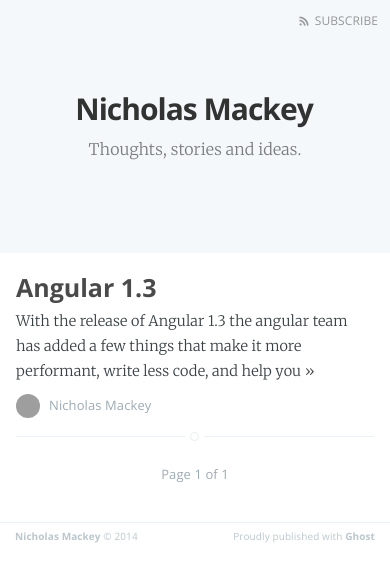
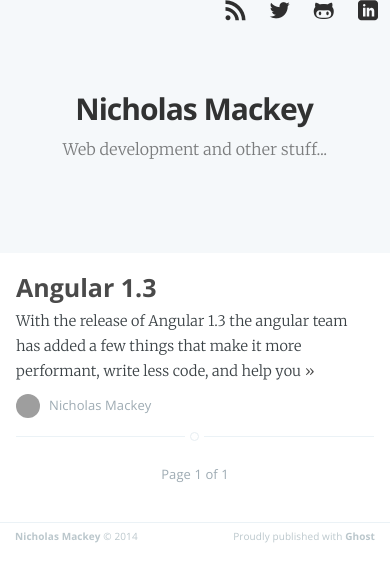
Before and after one commit to nmackey/nmackey.github.io, a plain HTML site: page index.html in a window 390 px wide. Drawn offline with nearby package versions, Linux system fonts and the light colour scheme; grey boxes are pictures that could not be loaded.

Commit message:
Blog update at 2014-11-16 07:25:51

```diff
--- a/assets/css/screen.css
+++ b/assets/css/screen.css
@@ -115,9 +115,20 @@
     font-style: normal;
 }
 
+@font-face {
+    font-family: "social-icon-extras";
+    src:url("../fonts/social-icon-extras.eot");
+    src:url("../fonts/social-icon-extras.eot?") format("embedded-opentype"),
+        url("../fonts/social-icon-extras.woff") format("woff"),
+        url("../fonts/social-icon-extras.ttf") format("truetype"),
+        url("../fonts/social-icon-extras.svg") format("svg");
+    font-weight: normal;
+    font-style: normal;
+}
+
 /* Apply these base styles to all icons */
 [class^="icon-"]:before, [class*=" icon-"]:before {
-    font-family: "casper-icons", "Open Sans", sans-serif;
+    font-family: "casper-icons", "social-icon-extras", "Open Sans", sans-serif;
     speak: none;
     font-style: normal;
     font-weight: normal;
@@ -159,6 +170,12 @@
 }
 .icon-link:before {
     content: "\f608";
+}
+.icon-github:before {
+    content: "\f609";
+}
+.icon-linkedin:before {
+    content: "\f610";
 }
 
 
@@ -593,7 +610,7 @@
     margin-right: 8px;
 }
 
-.subscribe-button {
+.social-button {
     -webkit-box-sizing: border-box;
     -moz-box-sizing: border-box;
     box-sizing: border-box;
@@ -601,20 +618,19 @@
     float: right;
     height: 38px;
     padding: 0 20px;
-    border: transparent 1px solid;
+    /*border: transparent 1px solid;*/
     color: #9EABB3;
-    text-align: center;
+    /*text-align: center;
     font-size: 12px;
     text-transform: uppercase;
     line-height: 35px;
     white-space: nowrap;
     border-radius: 3px;
-    background: rgba(0,0,0,0.1);
+    background: rgba(0,0,0,0.1);*/
     transition: all ease 0.3s;
 }
-.subscribe-button:before {
-    font-size: 9px;
-    margin-right: 6px;
+.social-button:before {
+    font-size: 20px;
 }
 
 /* Special styles when overlaid on an image*/
@@ -632,31 +648,38 @@
 }
 .no-cover .main-nav.overlay,
 .no-cover .back-button,
-.no-cover .subscribe-button {
+.no-cover .social-button {
     background: none;
 }
 
-.main-nav.overlay a {
-    color: #fff;
-}
-
-.main-nav.overlay .back-button,
-.main-nav.overlay .subscribe-button {
+.main-nav.overlay .back-button {
     border-color: rgba(255,255,255,0.6);
 }
 
-.main-nav.overlay a:hover {
-    color: #222;
-    border-color: #fff;
-    background: #fff;
-    transition: all 0.1s ease;
-}
-
 /* Add a border to the buttons on hover */
-.back-button:hover,
-.subscribe-button:hover {
+.back-button:hover {
     border-color: #bfc8cd;
     color: #9EABB3;
+}
+
+.subscribe-button:hover {
+    color: orange;
+    transition: all 0.1s ease;
+}
+
+.twitter-button:hover {
+    color: #33CCFF;
+    transition: all 0.1s ease;
+}
+
+.github-button:hover {
+    color: black;
+    transition: all 0.1s ease;
+}
+
+.linkedin-button:hover {
+    color: #007bb6;
+    transition: all 0.1s ease;
 }
 
 /* The details of your blog. Defined in ghost/settings/ */
@@ -693,8 +716,7 @@
     color: rgba(0,0,0,0.5);
 }
 
-.no-cover .main-nav.overlay .back-button,
-.no-cover .main-nav.overlay .subscribe-button {
+.no-cover .main-nav.overlay .back-button {
     color: rgba(0,0,0,0.4);
     border-color: rgba(0,0,0,0.3);
 }
@@ -1486,7 +1508,7 @@
     }
 
     .back-button,
-    .subscribe-button {
+    .social-button {
         height: 44px;
         line-height: 41px;
         border-radius: 0;
@@ -1494,7 +1516,7 @@
         background: transparent;
     }
     .back-button:hover,
-    .subscribe-button:hover {
+    .social-button:hover {
         border-color: #ebeef0;
         color: #2e2e2e;
         background: #ebeef0;
@@ -1504,26 +1526,18 @@
         padding: 0 15px 0 10px;
     }
 
-    .subscribe-button {
+    .social-button {
         padding: 0 12px;
-    }
-
-    .main-nav.overlay a:hover {
-        color: #fff;
-        border-color: transparent;
-        background: transparent;
     }
 
     .no-cover .main-nav.overlay {
         background: none;
     }
-    .no-cover .main-nav.overlay .back-button,
-    .no-cover .main-nav.overlay .subscribe-button {
+    .no-cover .main-nav.overlay .back-button {
         border: none;
     }
 
-    .main-nav.overlay .back-button,
-    .main-nav.overlay .subscribe-button {
+    .main-nav.overlay .back-button {
         border-color: transparent;
     }
 
--- a/index.html
+++ b/index.html
@@ -4,14 +4,14 @@
     <meta http-equiv="X-UA-Compatible" content="IE=edge">
 
     <title>Nicholas Mackey</title>
-    <meta name="description" content="Thoughts, stories and ideas.">
+    <meta name="description" content="Web development and other stuff...">
 
     <meta name="HandheldFriendly" content="True">
     <meta name="viewport" content="width=device-width, initial-scale=1.0">
 
     <link rel="shortcut icon" href="favicon.ico">
 
-    <link rel="stylesheet" type="text/css" href="assets/css/screen.css?v=d06d79d493">
+    <link rel="stylesheet" type="text/css" href="assets/css/screen.css?v=3ccfa9c63c">
     <link rel="stylesheet" type="text/css" href="http://fonts.googleapis.com/css?family=Merriweather:300,700,700italic,300italic%7COpen+Sans:700,400">
 
     <link rel="canonical" href="http://localhost:2368/">
@@ -24,12 +24,15 @@
 <header class="main-header no-cover">
     <nav class="main-nav overlay clearfix">
 
-        <a class="subscribe-button icon-feed" href="http://localhost:2368/rss/">Subscribe</a>
+        <a class="social-button linkedin-button icon-linkedin" href="http://www.linkedin.com/pub/nicholas-mackey/2a/34/546"></a>
+        <a class="social-button github-button icon-github" href="https://github.com/nmackey/"></a>
+        <a class="social-button twitter-button icon-twitter" href="https://twitter.com/nicholas_mackey"></a>
+        <a class="social-button subscribe-button icon-feed" href="http://localhost:2368/rss/"></a>
     </nav>
     <div class="vertical">
         <div class="main-header-content inner">
             <h1 class="page-title">Nicholas Mackey</h1>
-            <h2 class="page-description">Thoughts, stories and ideas.</h2>
+            <h2 class="page-description">Web development and other stuff...</h2>
         </div>
     </div>
     <a class="scroll-down icon-arrow-left" href="index.html#content" data-offset="-45"><span class="hidden">Scroll Down</span></a>
@@ -55,6 +58,7 @@
             <a href="author/nicholas/">Nicholas Mackey</a>
 
             <time class="post-date" datetime="2014-11-15">15 November 2014</time>
+            <a href="angular-1-3/index.html#disqus_thread" class="post-date">Comments</a>
         </footer>
     </article>
 
@@ -69,9 +73,21 @@
          <section class="poweredby">Proudly published with <a href="https://ghost.org">Ghost</a></section>
     </footer>
 
-    <script src="public/jquery.js?v=d06d79d493"></script>
+    <script src="public/jquery.js?v=3ccfa9c63c"></script>
 
-    <script type="text/javascript" src="assets/js/jquery.fitvids.js?v=d06d79d493"></script>
-    <script type="text/javascript" src="assets/js/index.js?v=d06d79d493"></script>
+    <script type="text/javascript" src="assets/js/jquery.fitvids.js?v=3ccfa9c63c"></script>
+    <script type="text/javascript" src="assets/js/index.js?v=3ccfa9c63c"></script>
 
+    <script type="text/javascript">
+    /* * * CONFIGURATION VARIABLES: EDIT BEFORE PASTING INTO YOUR WEBPAGE * * */
+    var disqus_shortname = 'nmackey'; // required: replace example with your forum shortname
+
+    /* * * DON'T EDIT BELOW THIS LINE * * */
+    (function () {
+        var s = document.createElement('script'); s.async = true;
+        s.type = 'text/javascript';
+        s.src = '//' + disqus_shortname + '.disqus.com/count.js';
+        (document.getElementsByTagName('HEAD')[0] || document.getElementsByTagName('BODY')[0]).appendChild(s);
+    }());
+    </script>
 </body>
```
Also changed, not shown: angular-1-3/index.html (+34 -5 lines), author/nicholas/index.html (+18 -5 lines), assets/fonts/social-icon-extras.ttf (added), assets/fonts/social-icon-extras.woff (added), 4 other files.
